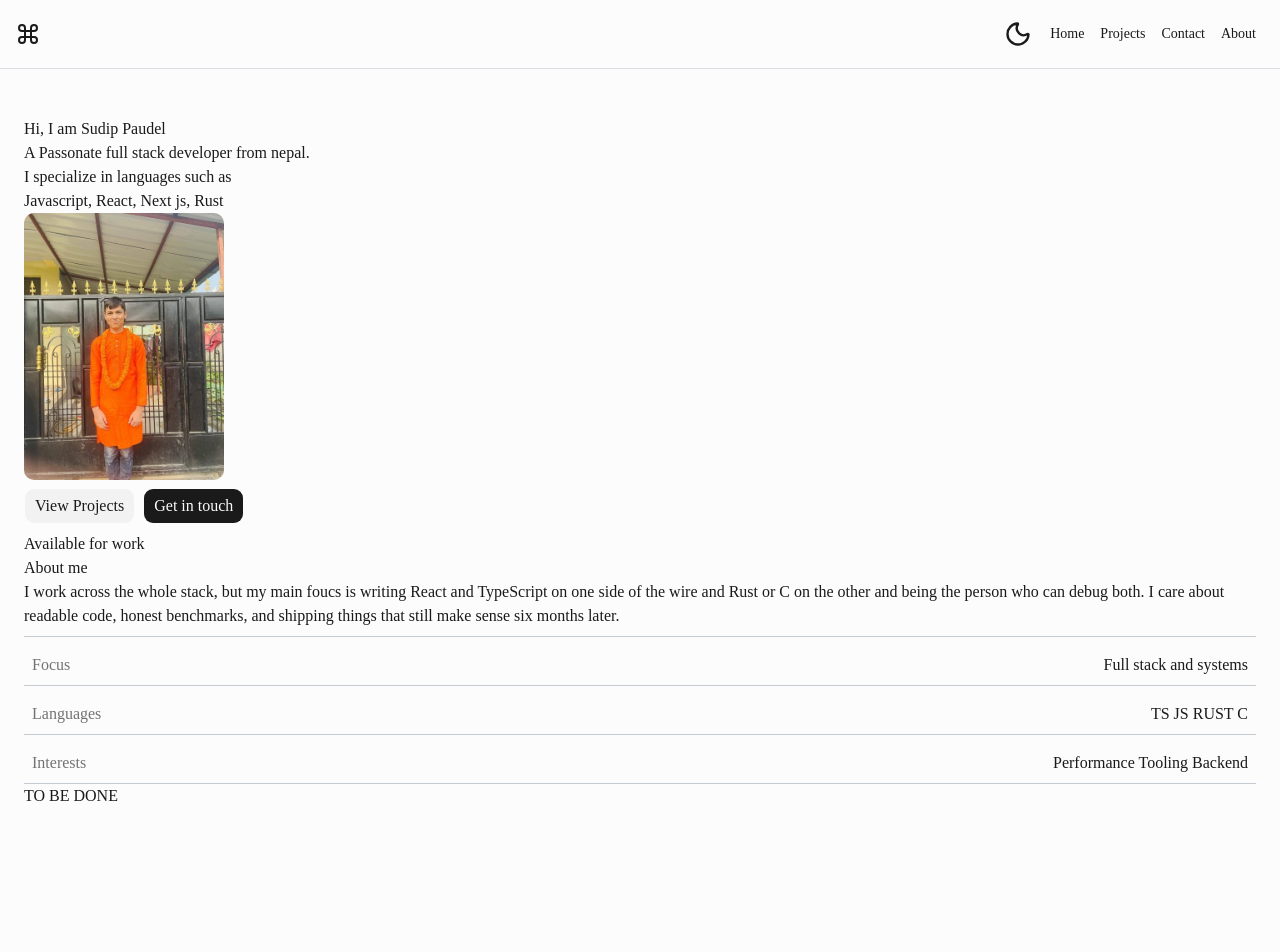
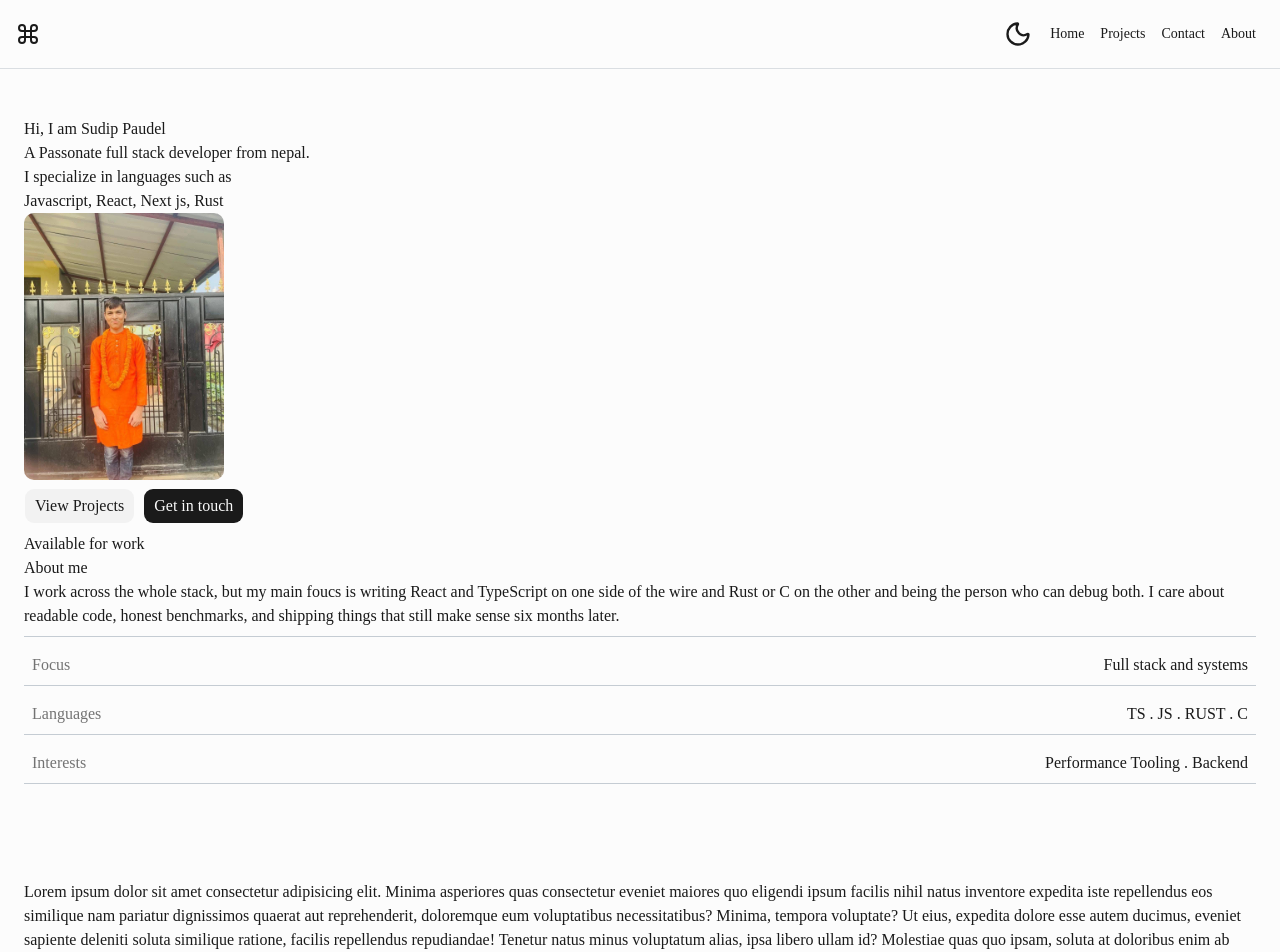
Before and after one commit to BayonetArch/portfolio, a Next.js app: page / in a window 1280 px wide. Shown: the top 952 px of the page. Before the commit the page ends 832 px from the top, so only its background shows below. Built offline with nearby package versions, Linux system fonts and the light colour scheme.

Commit message:
Add smooth scrolling to section

```diff
--- /dev/null
+++ b/app/components/HeroButton.tsx
@@ -0,0 +1,30 @@
+"use client";
+
+import { Button } from "@/components/ui/button";
+import { redirect } from "next/navigation";
+
+export default function HeroButtons() {
+  return (
+    <div className="flex gap-2 mt-2 mb-2">
+      <Button
+        variant="secondary"
+        size="lg"
+        className="text-md hover:cursor-pointer"
+        onClick={() => {
+          redirect("/#projects");
+        }}
+      >
+        View Projects
+      </Button>
+      <Button
+        size="lg"
+        className="text-md hover:cursor-pointer"
+        onClick={() => {
+          redirect("/#contact");
+        }}
+      >
+        Get in touch
+      </Button>
+    </div>
+  );
+}
--- a/app/components/Navbar.tsx
+++ b/app/components/Navbar.tsx
@@ -8,7 +8,7 @@ import {
   SheetTitle,
   SheetTrigger,
 } from "@/components/ui/sheet";
-import Link from "next/link";
+
 import {
   NavigationMenu,
   NavigationMenuList,
@@ -18,9 +18,9 @@ import {
 
 const navItems = [
   { label: "Home", href: "/" },
-  { label: "Projects", href: "/projects" },
-  { label: "Contact", href: "/contact" },
-  { label: "About", href: "/about" },
+  { label: "Projects", href: "/#projects" },
+  { label: "Contact", href: "/#contact" },
+  { label: "About", href: "/#about" },
 ];
 
 function MobileNav() {
@@ -47,9 +47,9 @@ function MobileNav() {
             <SheetClose
               nativeButton={false}
               render={
-                <Link key={item.href} className="text-lg" href={item.href}>
+                <a key={item.href} className="text-lg" href={item.href}>
                   {item.label}
-                </Link>
+                </a>
               }
               key={item.href}
             />
@@ -70,7 +70,11 @@ function NavLinks() {
       {navItems.map((item) => (
         <NavigationMenuItem key={item.href}>
           <NavigationMenuLink
-            render={<Link href={item.href}>{item.label}</Link>}
+            render={
+              <a href={item.href} className="text-lg">
+                {item.label}
+              </a>
+            }
           />
         </NavigationMenuItem>
       ))}
--- a/app/components/ProjectsCard.tsx
+++ b/app/components/ProjectsCard.tsx
@@ -1,7 +1,20 @@
 export default function ProjectsCard() {
   return (
-    <div>
-      <h1>TO BE DONE</h1>
-    </div>
+    <section id="projects" className="mt-24">
+      <h1>
+        Lorem ipsum dolor sit amet consectetur adipisicing elit. Minima
+        asperiores quas consectetur eveniet maiores quo eligendi ipsum facilis
+        nihil natus inventore expedita iste repellendus eos similique nam
+        pariatur dignissimos quaerat aut reprehenderit, doloremque eum
+        voluptatibus necessitatibus? Minima, tempora voluptate? Ut eius,
+        expedita dolore esse autem ducimus, eveniet sapiente deleniti soluta
+        similique ratione, facilis repellendus repudiandae! Tenetur natus minus
+        voluptatum alias, ipsa libero ullam id? Molestiae quas quo ipsam, soluta
+        at doloribus enim ab dolorem necessitatibus voluptate autem expedita
+        placeat qui reiciendis unde magnam pariatur accusantium. Dolore
+        asperiores voluptatibus esse quam omnis, delectus quisquam at natus,
+        voluptate error eligendi minima ullam.
+      </h1>
+    </section>
   );
 }
--- a/app/globals.css
+++ b/app/globals.css
@@ -132,3 +132,8 @@
     @apply font-sans;
   }
 }
+
+html {
+  scroll-behavior: smooth;
+  scroll-padding-top: 4.5rem;
+}
--- a/app/page.tsx
+++ b/app/page.tsx
@@ -1,7 +1,7 @@
 import Image from "next/image";
 import Photo from "./assets/photo.jpg";
-import { Button } from "@/components/ui/button";
 import ProjectsCard from "./components/ProjectsCard";
+import HeroButtons from "./components/HeroButton";
 
 function Introduction() {
   return (
@@ -35,17 +35,17 @@ const aboutItems = [
   },
   {
     topic: "Languages",
-    desc: "TS JS RUST C",
+    desc: "TS . JS . RUST . C",
   },
   {
     topic: "Interests",
-    desc: "Performance Tooling Backend",
+    desc: "Performance Tooling . Backend",
   },
 ];
 
 function About() {
   return (
-    <div>
+    <section id="about">
       <h1>About me</h1>
       <p>
         I work across the whole stack, but my main foucs is writing React and
@@ -57,15 +57,18 @@ function About() {
         <hr />
         {aboutItems.map((item) => (
           <div key={item.topic}>
-            <div key={item.topic} className="flex gap-2 p-2">
+            <div
+              key={item.topic}
+              className="flex gap-2 p-2 items-center justify-between "
+            >
               <p className="text-muted-foreground">{item.topic}</p>
-              <p className="ml-auto">{item.desc}</p>
+              <p className="text-right">{item.desc}</p>
             </div>
             <hr className="" />
           </div>
         ))}
       </div>
-    </div>
+    </section>
   );
 }
 
@@ -74,23 +77,13 @@ export default function Home() {
     <div className=" h-full">
       <Introduction />
       <PhotoCard />
-      <div className="flex gap-2 mt-2 mb-2">
-        <Button
-          variant="secondary"
-          size="lg"
-          className="text-md hover:cursor-pointer"
-        >
-          View Projects
-        </Button>
-        <Button size="lg" className="text-md hover:cursor-pointer">
-          Get in touch
-        </Button>
-      </div>
+      <HeroButtons />
       <div>
         <p>Available for work </p>
       </div>
       <About />
       <ProjectsCard />
+      <div className="h-screen" />
     </div>
   );
 }
```
Also changed, not shown: app/layout.tsx (+1 -8 lines).
